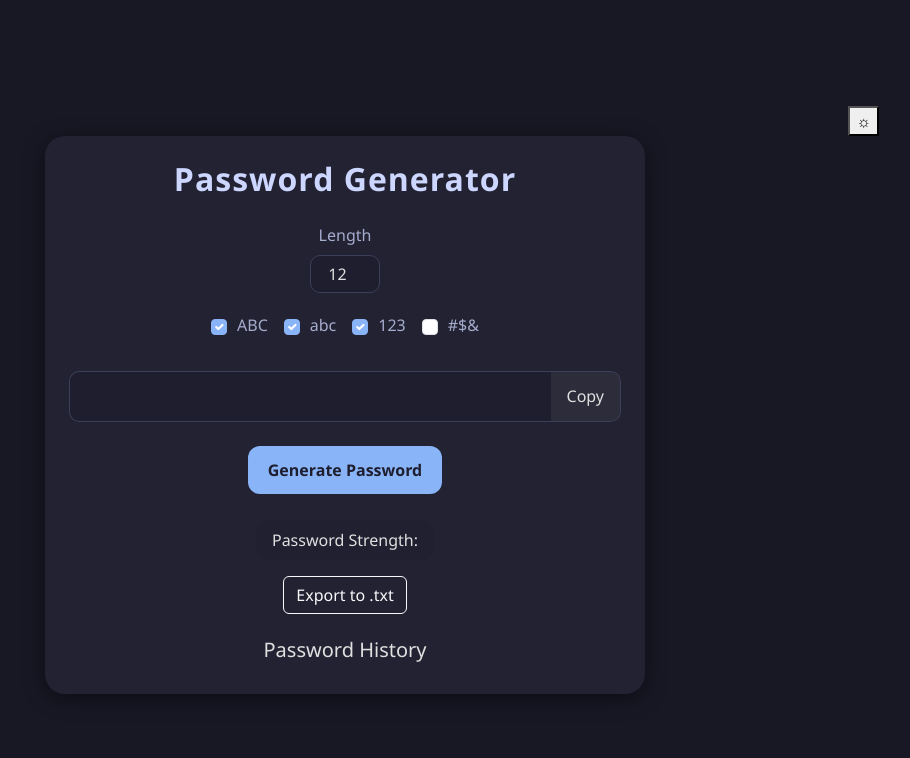
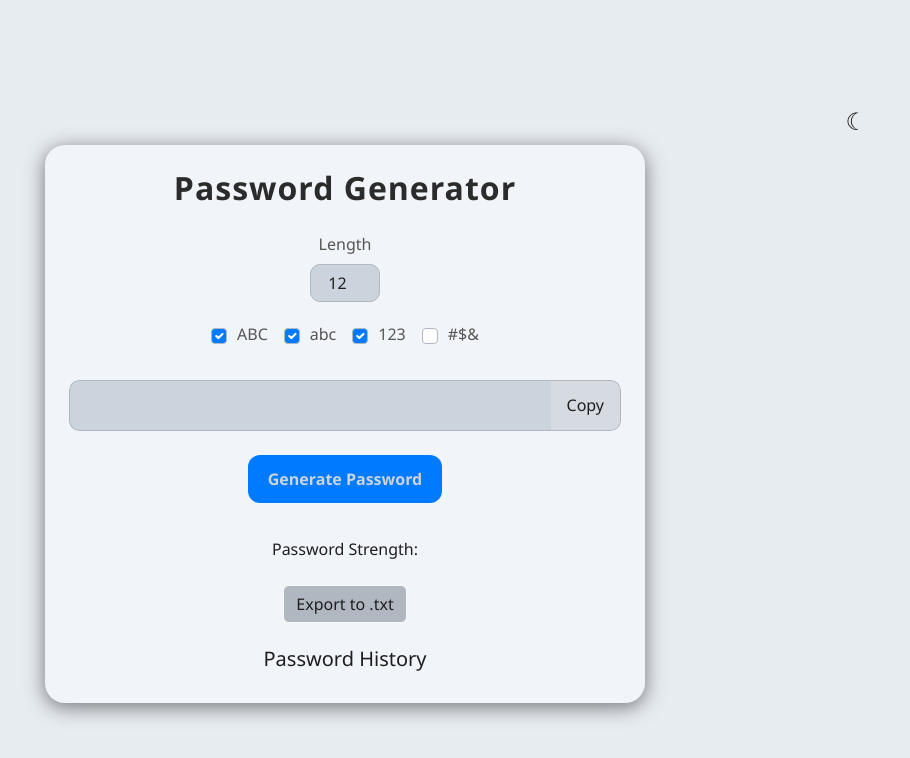
Before and after one commit to Poempollo/Codi, a website: page index.html in a window 1280 px wide. Both pictures are taken after a click on the button "Change theme". Shown: the whole page, without its empty margins (295-1205 px from the left). Drawn offline with nearby package versions, Linux system fonts and the light colour scheme.

Commit message:
v1.2.2: UI improvements, light mode

```diff
--- a/index.html
+++ b/index.html
@@ -16,7 +16,7 @@
 <body>
     <div class="container d-flex flex-column align-items-center justify-content-center min-vh-100">
         <div id="top-bar" class="w-100 text-end px-4">
-            <button id="toggle-mode" aria-label="Change theme">☼</button>
+            <button id="toggle-mode" class="btn btn-light" aria-label="Change theme"></button>
         </div>
 
         <div id="app-container" class="password-card p-4">
--- a/src/script.js
+++ b/src/script.js
@@ -11,6 +11,7 @@ const strengthDisplay = document.getElementById('password-strength');
 const appContainer = document.getElementById('app-container');
 const passwordHistoryList = document.getElementById('password-history');
 const exportButton = document.getElementById('export');
+const toggleButton = document.getElementById('toggle-mode');
 const CHARS = {
     uppers: 'ABCDEFGHIJKLMNOPQRSTUVWXYZ',
     lowers: 'abcdefghijklmnopqrstuvwxyz',
@@ -187,3 +188,11 @@ exportButton.addEventListener('click', () => {
     a.click();
     URL.revokeObjectURL(url);
 });
+let darkMode = true;
+toggleButton.textContent = darkMode ? "☼" : "☾";
+toggleButton.addEventListener('click', () => {
+    darkMode = !darkMode;
+    0;
+    document.body.classList.toggle('light-mode', !darkMode);
+    toggleButton.textContent = darkMode ? "☼" : "☾";
+});
--- a/styles/styles.css
+++ b/styles/styles.css
@@ -14,6 +14,23 @@
     --color-border: #3c3f58;
     --color-clipboard: #2c2c3a;
 }
+.light-mode {
+    --color-bg: #e7ecf1;
+    --color-panel: #f1f4f8;
+    --color-dark: #cbd3dc;
+    --color-text: #1e1e1e;
+    --color-heading: #2b2b2b;
+    --color-label: #555555;
+    --color-accent: #007bff;
+    --color-accent-hover: #0056b3;
+    --color-very-strong: #00795c;
+    --color-strong: #3ca86b;
+    --color-medium: #e0a800;
+    --color-weak: #c43b3b;
+    --color-border: #b0b7c1;
+    --color-clipboard: #d6dbe2;
+}
+
 
 body {
     background-color: var(--color-bg);
@@ -63,6 +80,10 @@ h1 {
     border-color: var(--color-accent);
 }
 
+.light-mode .form-check-input {
+    border: 1px solid var(--color-border);
+}
+
 label {
     color: var(--color-label);
 }
@@ -105,7 +126,7 @@ label {
 
 #copy.copied {
     background-color: var(--color-accent);
-    transform: scale(1.1);
+    color: var(--color-dark);
 }
 
 #copy.copied:active {
@@ -132,13 +153,17 @@ label {
 #password-strength {
     font-size: 1rem;
     font-weight: 500;
-    background-color: #202030;
+    background-color: (var(--color-dark));
     padding: 8px 16px;
     border-radius: 12px;
     display: inline-block;
     margin-top: 10px;
     transition: box-shadow 0.3s ease, color 0.3s ease;
     color: inherit;
+}
+
+#password:focus {
+    outline: none;;
 }
 
 .password-card {
@@ -212,8 +237,27 @@ label {
 #password-history {
     overflow-y: auto;
     scrollbar-width: none; /* Firefox */
-  }
+}
 
-  #password-history::-webkit-scrollbar {
+#password-history::-webkit-scrollbar {
     display: none; /* Chrome, Safari, Edge */
-  }
+}
+
+#toggle-mode {
+    background: none;
+    border: none;
+    font-size: 1.5rem;
+    cursor: pointer;
+    color: var(--color-text);
+    transition: transform 0.2s ease, color 0.2s ease;
+}
+
+#toggle-mode:hover {
+    transform: scale(1.2);
+    color: var(--color-accent);
+}
+
+.light-mode #export {
+    color: var(--color-text);
+    background-color: var(--color-border);
+}
```
Also changed, not shown: src/script.ts (+12 -0 lines), Changelog.md.
